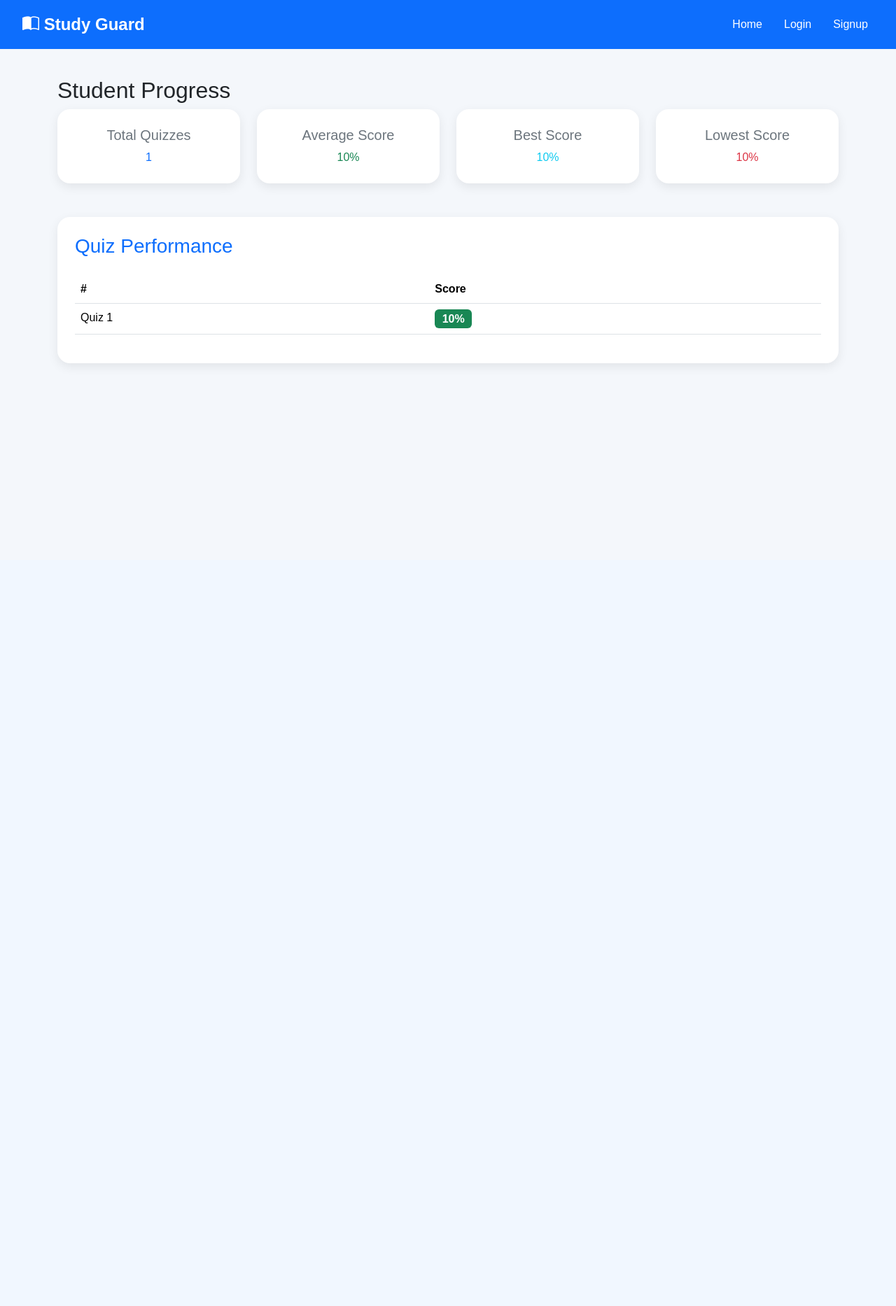
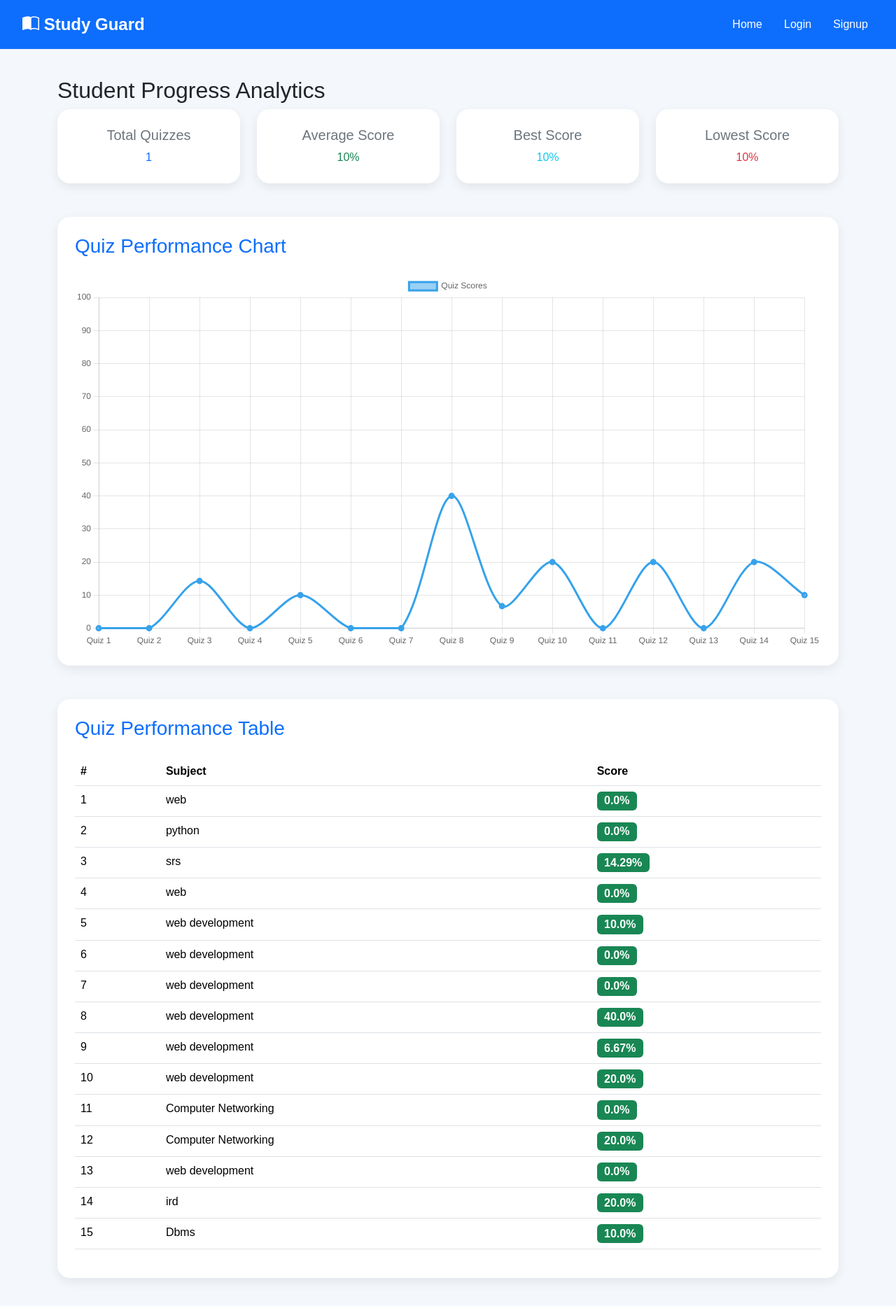
Before and after one commit to Sachingupta209/Study-Guard, a Django app: template core/templates/student_progress.html in a window 1280 px wide. Shown: the whole page at 70% size. Before the commit the page ends 525 px from the top, so only its background shows below. Run offline with Django 5.2, Linux system fonts and the light colour scheme; data comes from the database, SQL or seed files in the repository; the template is opened without the code that fills it: values that come from a table or form of the project are taken from there, most other values are stand-ins (such as "Sample title", 1, 10 or a date in 2020).

Commit message:
Added student analytics chart

```diff
--- a/core/templates/student_progress.html
+++ b/core/templates/student_progress.html
@@ -6,7 +6,7 @@
 
     <h2 class="dashboard-title">
 
-        Student Progress
+        Student Progress Analytics
 
     </h2>
 
@@ -88,17 +88,31 @@
 
     </div>
 
-    <!-- Quiz Scores Table -->
+    <!-- Chart -->
+
+    <div class="card-box mb-5">
+
+        <h3 class="text-primary mb-4">
+
+            Quiz Performance Chart
+
+        </h3>
+
+        <canvas id="scoreChart"></canvas>
+
+    </div>
+
+    <!-- Table -->
 
     <div class="card-box">
 
         <h3 class="text-primary mb-4">
 
-            Quiz Performance
+            Quiz Performance Table
 
         </h3>
 
-        {% if scores %}
+        {% if quizzes %}
 
         <div class="table-responsive">
 
@@ -109,6 +123,7 @@
                     <tr>
 
                         <th>#</th>
+                        <th>Subject</th>
                         <th>Score</th>
 
                     </tr>
@@ -117,13 +132,19 @@
 
                 <tbody>
 
-                        {% for score in scores %}
+                    {% for quiz in quizzes %}
 
                     <tr>
 
                         <td>
 
-                                Quiz {{ forloop.counter }}
+                            {{ forloop.counter }}
+
+                        </td>
+
+                        <td>
+
+                            {{ quiz.subject }}
 
                         </td>
 
@@ -131,7 +152,7 @@
 
                             <span class="badge bg-success fs-6">
 
-                                    {{ score }}%
+                                {{ quiz.score }}%
 
                             </span>
 
@@ -161,4 +182,68 @@
 
 </div>
 
+<!-- Chart.js -->
+
+<script src="https://cdn.jsdelivr.net/npm/chart.js"></script>
+
+<script>
+
+const labels = [
+    {% for quiz in quizzes %}
+        "Quiz {{ forloop.counter }}",
+    {% endfor %}
+];
+
+const scores = [
+    {% for quiz in quizzes %}
+        {{ quiz.score }},
+    {% endfor %}
+];
+
+const ctx = document.getElementById('scoreChart');
+
+new Chart(ctx, {
+
+    type: 'line',
+
+    data: {
+
+        labels: labels,
+
+        datasets: [{
+
+            label: 'Quiz Scores',
+
+            data: scores,
+
+            borderWidth: 3,
+
+            tension: 0.3
+
+        }]
+
+    },
+
+    options: {
+
+        responsive: true,
+
+        scales: {
+
+            y: {
+
+                beginAtZero: true,
+
+                max: 100
+
+            }
+
+        }
+
+    }
+
+});
+
+</script>
+
 {% endblock %}
```
Lines whose indentation alone changed are shown as unchanged.
